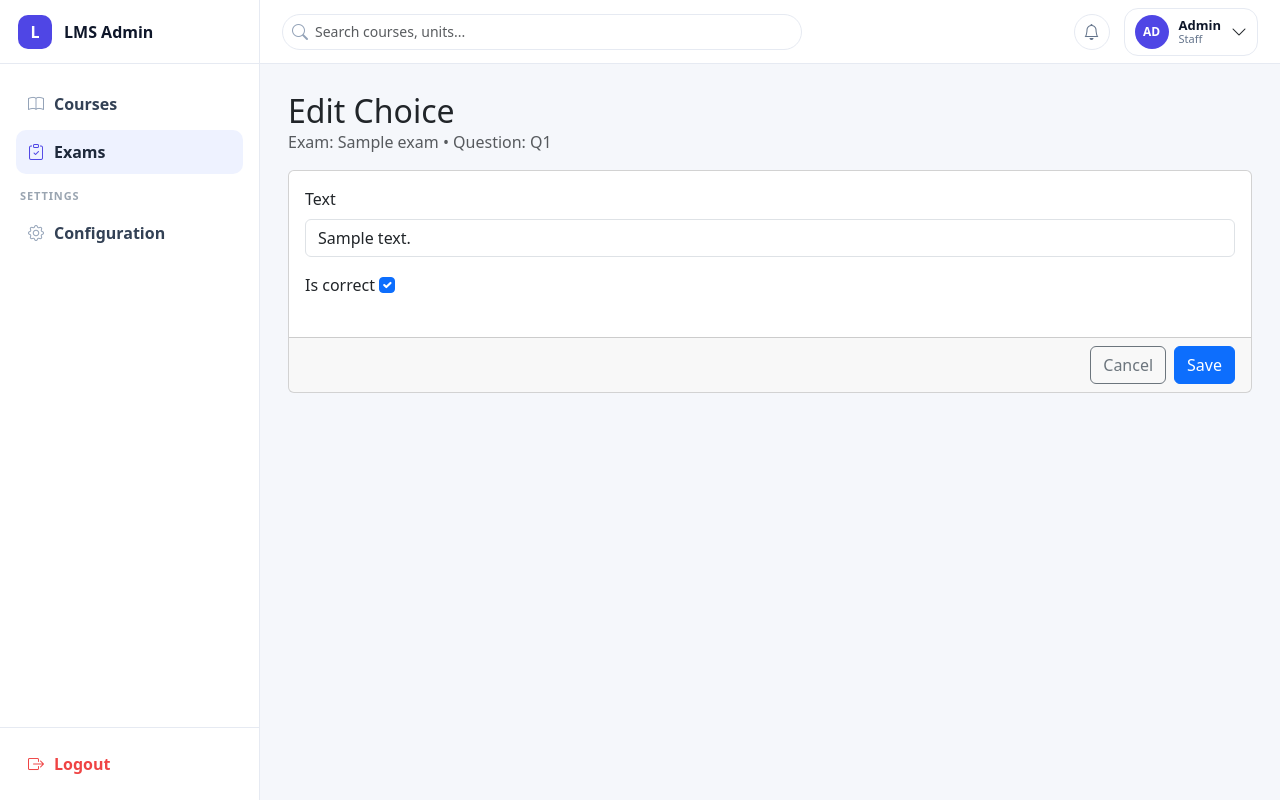
After one commit to Hazem-Abdeen/Lms_Project, a Django app: page /exams/choices/1/edit/ in a window 1280 px wide. The commit adds this page. Run offline with Django 5.2, Linux system fonts and the light colour scheme; tables that the repository leaves empty hold one stand-in row (values such as "Sample post").

Commit message:
first view

```diff
--- a/exams/forms.py
+++ b/exams/forms.py
@@ -25,3 +25,8 @@
     class Meta:
         model = AnswerChoice
         fields = ["text", "is_correct"]
+
+class ChoiceForm(BaseBootstrapModelForm):
+    class Meta:
+        model = AnswerChoice
+        fields = ["text", "is_correct"]
--- a/exams/models.py
+++ b/exams/models.py
@@ -1,4 +1,5 @@
 from django.conf import settings
+from django.core.exceptions import ValidationError
 from django.db import models
 
 class Exam(models.Model):
@@ -29,11 +30,21 @@ class Question(models.Model):
 
 class AnswerChoice(models.Model):
     question = models.ForeignKey(Question, on_delete=models.CASCADE, related_name="choices")
-    text = models.TextField()
+    text = models.CharField(max_length=255)
     is_correct = models.BooleanField(default=False)
+
+    # every time this object is saved, run my logic too
+    def save(self, *args, **kwargs):
+        super().save(*args, **kwargs)
+
+        if self.is_correct and self.question_id:
+            AnswerChoice.objects.filter(
+                question_id=self.question_id
+            ).exclude(pk=self.pk).update(is_correct=False)
 
     def __str__(self):
         return self.text[:50]
+
 
 class ExamAttempt(models.Model):
     user = models.ForeignKey(
--- /dev/null
+++ b/exams/templates/exams/choice_form.html
@@ -0,0 +1,37 @@
+{% extends "courses/base.html" %}
+
+{% block title %}
+  {% if mode == "create" %}Add Choice{% else %}Edit Choice{% endif %}
+{% endblock %}
+{% block topbar_left %}
+  {% if mode == "create" %}Add Choice{% else %}Edit Choice{% endif %}
+{% endblock %}
+
+{% block content %}
+  <div class="mb-3">
+    <h2 class="mb-0">{% if mode == "create" %}Add Choice{% else %}Edit Choice{% endif %}</h2>
+    <div class="text-muted">
+      Exam: {{ exam.title }} • Question: Q{{ question.order }}
+    </div>
+  </div>
+
+  <form method="post" class="card">
+    {% csrf_token %}
+    <div class="card-body">
+      {% for field in form %}
+        <div class="mb-3">
+          <label class="form-label">{{ field.label }}</label>
+          {{ field }}
+          {% for error in field.errors %}
+            <div class="text-danger small">{{ error }}</div>
+          {% endfor %}
+        </div>
+      {% endfor %}
+    </div>
+
+    <div class="card-footer d-flex justify-content-end gap-2">
+      <a class="btn btn-outline-secondary" href="{% url 'exams:exam_detail' exam.id %}">Cancel</a>
+      <button class="btn btn-primary" type="submit">Save</button>
+    </div>
+  </form>
+{% endblock %}
--- a/exams/urls.py
+++ b/exams/urls.py
@@ -1,7 +1,7 @@
 from django.urls import path
 from .views import (
     ExamListView, ExamCreateView, ExamDetailView, ExamUpdateView, ExamDeleteView,
-    QuestionCreateView, QuestionUpdateView, QuestionDeleteView
+    QuestionCreateView, QuestionUpdateView, QuestionDeleteView, ChoiceCreateView, ChoiceUpdateView, ChoiceDeleteView
 )
 
 app_name = "exams"
@@ -17,4 +17,10 @@ urlpatterns = [
     path("<int:exam_id>/questions/create/", QuestionCreateView.as_view(), name="question_create"),
     path("questions/<int:pk>/edit/", QuestionUpdateView.as_view(), name="question_update"),
     path("questions/<int:pk>/delete/", QuestionDeleteView.as_view(), name="question_delete"),
+
+    # Choices
+    path("questions/<int:question_id>/choices/add/", ChoiceCreateView.as_view(), name="choice_create"),
+    path("choices/<int:pk>/edit/", ChoiceUpdateView.as_view(), name="choice_update"),
+    path("choices/<int:pk>/delete/", ChoiceDeleteView.as_view(), name="choice_delete"),
+
 ]
--- a/exams/views.py
+++ b/exams/views.py
@@ -3,11 +3,11 @@ from django.urls import reverse_lazy
 from django.views.generic import ListView, CreateView, UpdateView, DeleteView, DetailView
 from django.contrib.auth.mixins import LoginRequiredMixin
 
-from .models import Exam, Question
-from .forms import ExamForm, QuestionForm
+from .models import Exam, Question, AnswerChoice
+from .forms import ExamForm, QuestionForm, ChoiceForm
 
 
-class ExamListView(LoginRequiredMixin, ListView):
+class ExamListView(ListView):
     model = Exam
     template_name = "exams/exam_list.html"
     context_object_name = "exams"
@@ -17,7 +17,7 @@ class ExamListView(LoginRequiredMixin, ListView):
         return Exam.objects.select_related("course").all().order_by("-id")
 
 
-class ExamCreateView(LoginRequiredMixin, CreateView):
+class ExamCreateView(CreateView):
     model = Exam
     form_class = ExamForm
     template_name = "exams/exam_form.html"
@@ -31,7 +31,7 @@ class ExamCreateView(LoginRequiredMixin, CreateView):
         return reverse_lazy("exams:exam_detail", kwargs={"pk": self.object.pk})
 
 
-class ExamUpdateView(LoginRequiredMixin, UpdateView):
+class ExamUpdateView(UpdateView):
     model = Exam
     form_class = ExamForm
     template_name = "exams/exam_form.html"
@@ -46,13 +46,13 @@ class ExamUpdateView(LoginRequiredMixin, UpdateView):
         return reverse_lazy("exams:exam_detail", kwargs={"pk": self.object.pk})
 
 
-class ExamDeleteView(LoginRequiredMixin, DeleteView):
+class ExamDeleteView(DeleteView):
     model = Exam
     template_name = "exams/exam_confirm_delete.html"
     success_url = reverse_lazy("exams:exam_list")
 
 
-class ExamDetailView(LoginRequiredMixin, DetailView):
+class ExamDetailView(DetailView):
     model = Exam
     template_name = "exams/exam_detail.html"
     context_object_name = "exam"
@@ -60,7 +60,7 @@ class ExamDetailView(LoginRequiredMixin, DetailView):
     def get_queryset(self):
         return Exam.objects.select_related("course")
 
-class QuestionCreateView(LoginRequiredMixin, CreateView):
+class QuestionCreateView(CreateView):
     model = Question
     form_class = QuestionForm
     template_name = "exams/question_form.html"
@@ -83,7 +83,7 @@ class QuestionCreateView(LoginRequiredMixin, CreateView):
         return reverse_lazy("exams:exam_detail", kwargs={"pk": self.exam.pk})
 
 
-class QuestionUpdateView(LoginRequiredMixin, UpdateView):
+class QuestionUpdateView(UpdateView):
     model = Question
     form_class = QuestionForm
     template_name = "exams/question_form.html"
@@ -98,9 +98,57 @@ class QuestionUpdateView(LoginRequiredMixin, UpdateView):
         return reverse_lazy("exams:exam_detail", kwargs={"pk": self.object.exam.pk})
 
 
-class QuestionDeleteView(LoginRequiredMixin, DeleteView):
+class QuestionDeleteView(DeleteView):
     model = Question
     template_name = "exams/question_confirm_delete.html"
 
     def get_success_url(self):
         return reverse_lazy("exams:exam_detail", kwargs={"pk": self.object.exam.pk})
+
+class ChoiceCreateView(CreateView):
+    model = AnswerChoice
+    form_class = ChoiceForm
+    template_name = "exams/choice_form.html"
+
+    def dispatch(self, request, *args, **kwargs):
+        self.question = get_object_or_404(Question, pk=self.kwargs["question_id"])
+        return super().dispatch(request, *args, **kwargs)
+
+    def get_form(self, form_class=None):
+        form = super().get_form(form_class)
+        form.instance.question = self.question
+        return form
+
+    def get_context_data(self, **kwargs):
+        ctx = super().get_context_data(**kwargs)
+        ctx["question"] = self.question
+        ctx["exam"] = self.question.exam
+        ctx["mode"] = "create"
+        return ctx
+
+    def get_success_url(self):
+        return reverse_lazy("exams:exam_detail", kwargs={"pk": self.question.exam.pk})
+
+
+class ChoiceUpdateView(UpdateView):
+    model = AnswerChoice
+    form_class = ChoiceForm
+    template_name = "exams/choice_form.html"
+
+    def get_context_data(self, **kwargs):
+        ctx = super().get_context_data(**kwargs)
+        ctx["question"] = self.object.question
+        ctx["exam"] = self.object.question.exam
+        ctx["mode"] = "edit"
+        return ctx
+
+    def get_success_url(self):
+        return reverse_lazy("exams:exam_detail", kwargs={"pk": self.object.question.exam.pk})
+
+
+class ChoiceDeleteView(DeleteView):
+    model = AnswerChoice
+    template_name = "exams/choice_confirm_delete.html"
+
+    def get_success_url(self):
+        return reverse_lazy("exams:exam_detail", kwargs={"pk": self.object.question.exam.pk})
```
Also changed, not shown: exams/templates/exams/exam_detail.html (+71 -8 lines), exams/migrations/0002_alter_answerchoice_text.py (added).
